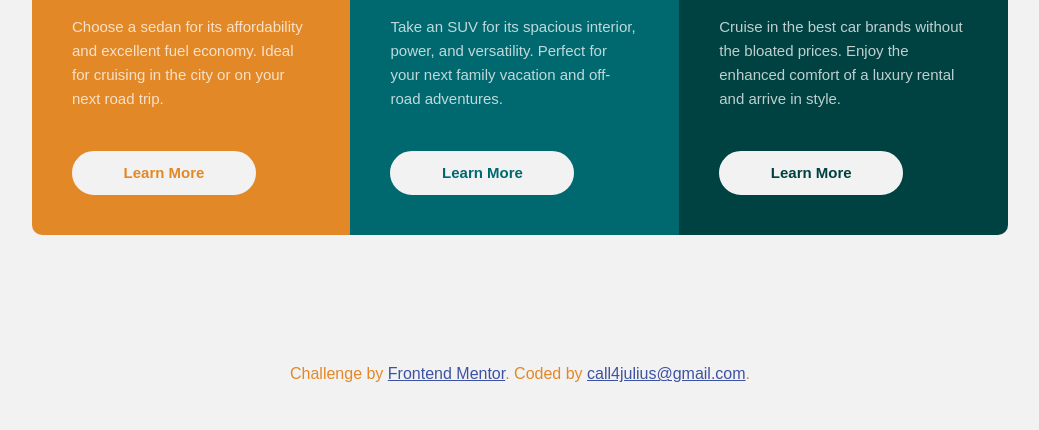
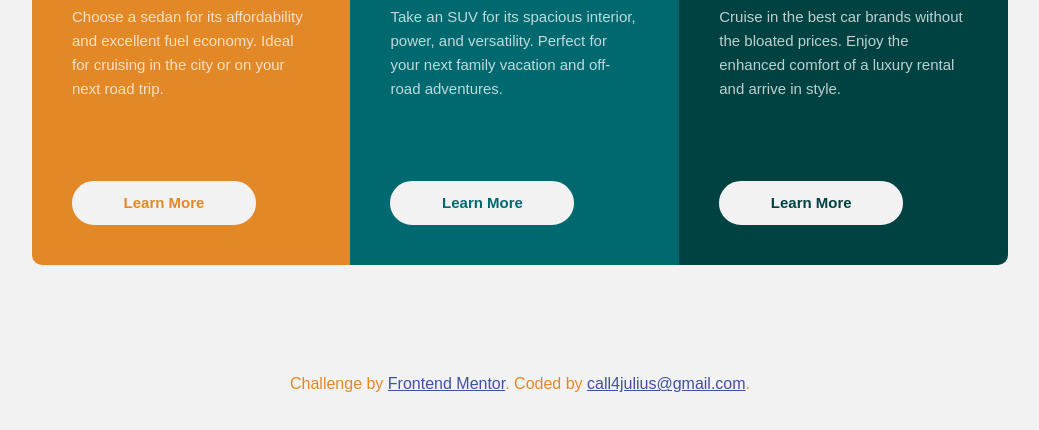
Before and after one commit to Call4julius/3-columns-preview-card-component, a plain HTML site: page index.html in a window 1280 px wide. Shown: the part 294-724 px from the top of the page, without its empty margins (120-1159 px from the left). Drawn offline with Linux system fonts and the light colour scheme.

Commit message:
Update style.css

```diff
--- a/style.css
+++ b/style.css
@@ -48,6 +48,7 @@ textarea {
   /* neutral */
   --clr-white: hsla(0, 0%, 100%, 0.75);
   --clr-very-light-gray: hsl(0, 0%, 95%);
+  --clr-transparent: hsl(0, 0%, 95%, 0);
 
   /* TYPOGRAPHY */
   --ff-primary: "Lexend Deca", sans-serif;
@@ -108,9 +109,6 @@ main {
 .container [class*="card--"] {
   background-color: var(--card-clr, brown);
   padding: 2.5rem;
-}
-
-.container [class*="card--"] {
   gap: 2.5rem;
 }
 
@@ -142,17 +140,25 @@ main {
   font-weight: var(--fw-700);
   text-decoration: none;
   text-align: center;
-  background-color: var(--clr-very-light-gray);
+  background-image: linear-gradient(
+    to right,
+    var(--clr-very-light-gray) 50%,
+    var(--clr-transparent) 50%
+  );
+  background-size: 23rem;
+  background-position: left;
   border-radius: 100px;
   border: 2px solid var(--clr-very-light-gray);
+  margin-top: 2.5rem;
   padding: 0.5rem 1.5rem;
   align-self: end;
   width: 11.5rem;
+  transition: background-position 0.6s ease-in-out, color 0.75s ease-in-out;
 }
 
 .container [class*="card--"] .button:is(:focus, :hover) {
   color: var(--clr-very-light-gray);
-  background-color: transparent;
+  background-position: right;
 }
 
 /* ATTRIBUTION */
```
